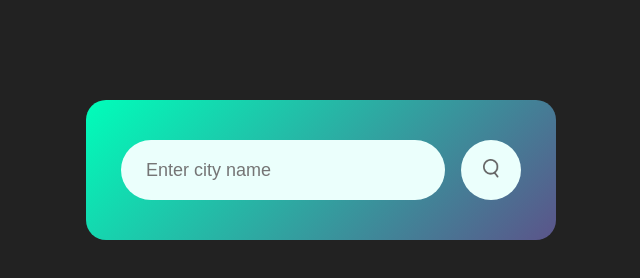
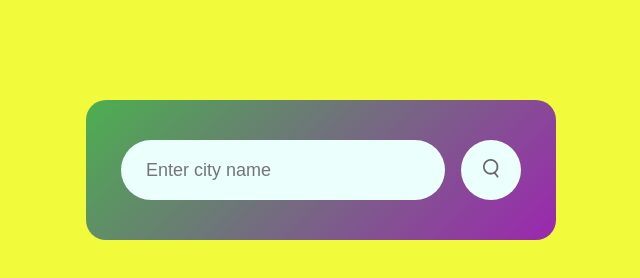
Before and after one commit to Tooba3125/tooba.github.io, a plain HTML site: page index.html in a window 1280 px wide. Shown: the whole page, without its empty margins (319-959 px from the left). Drawn offline with Linux system fonts and the light colour scheme.

Commit message:
Update style.css

```diff
--- a/style.css
+++ b/style.css
@@ -6,14 +6,15 @@
 }
 
 body {
-  background-color: #222;
+  background-color: #f1fb3c;
+
 }
 
 .card {
   width: 90%;
   max-width: 470px;
-  background: linear-gradient(135deg, #00feba, #5b548a);
-  color: #fff;
+    background: linear-gradient(135deg, #4caf50, #9c27b0); /* Blue to Purple */
+  color: #ffffff;
   margin: 100px auto 0;
   border-radius: 20px;
   padding: 40px 35px;
```
